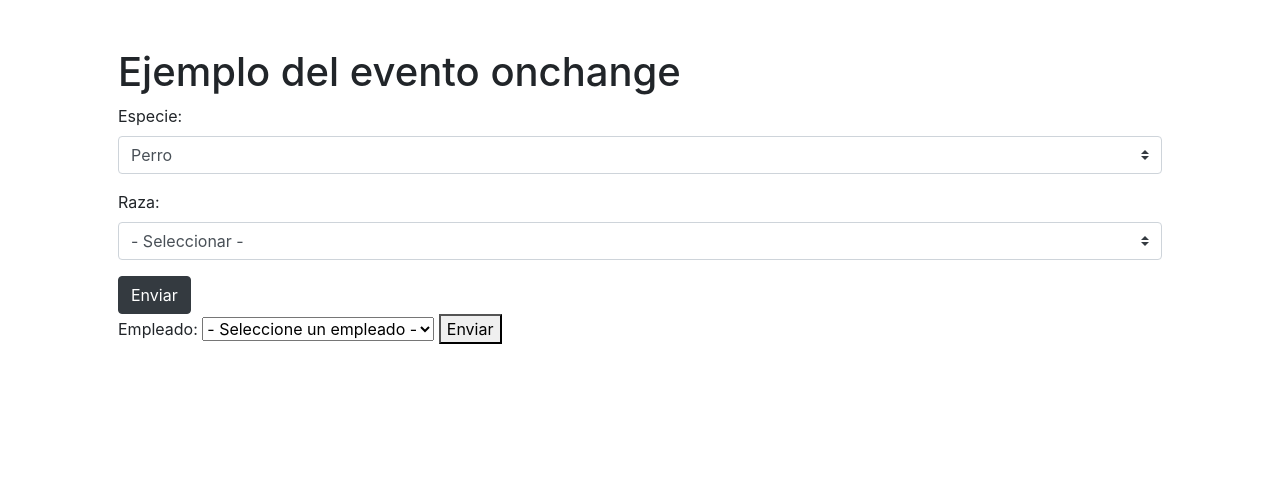
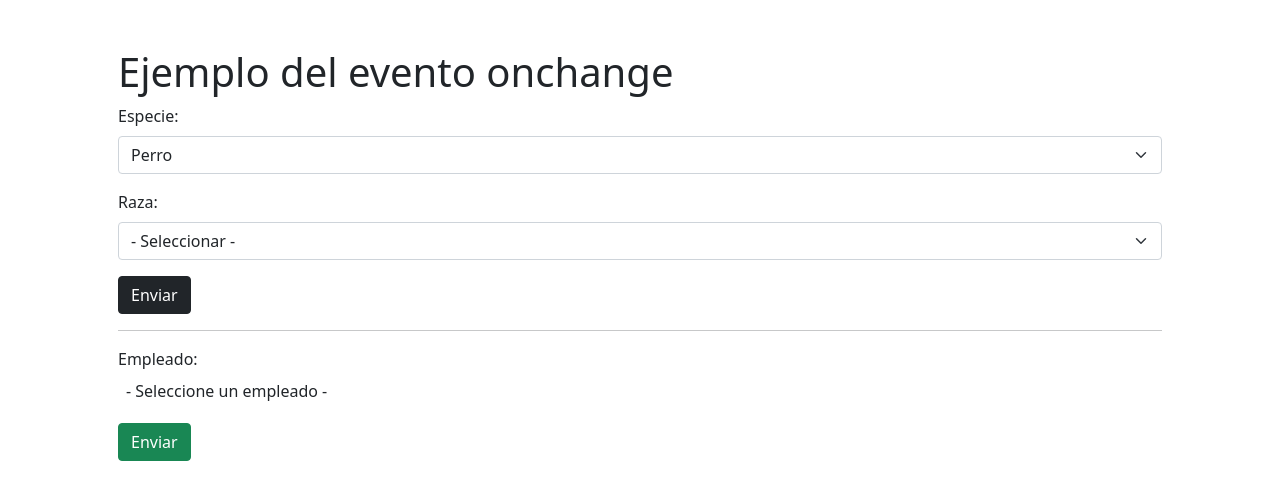
Before and after one commit to neorepo/loginscript, a PHP site: page /filter_onchange.php in a window 1280 px wide. Shown: the top 500 px of the page. Run offline with PHP 8.4, Linux system fonts and the light colour scheme; some libraries are stand-ins or nearby versions.

Commit message:
Cambios menores

```diff
--- a/config/config.ini
+++ b/config/config.ini
@@ -1,5 +1,5 @@
 [sqlitedb]
-dsn = sqlite:../db/db.sqlite
+dsn = sqlite:../db/db.db
 username =
 password =
 
--- a/public/filter_onchange.php
+++ b/public/filter_onchange.php
@@ -33,26 +33,35 @@ if ($_SERVER['REQUEST_METHOD'] == 'POST') {
     <meta charset="UTF-8">
     <meta name="viewport" content="width=device-width, initial-scale=1.0">
     <title>Prueba de filtrado en elemento select</title>
-    <link rel="stylesheet" href="https://cdn.jsdelivr.net/npm/bootstrap@4.5.3/dist/css/bootstrap.min.css"
-        integrity="sha384-TX8t27EcRE3e/ihU7zmQxVncDAy5uIKz4rEkgIXeMed4M0jlfIDPvg6uqKI2xXr2" crossorigin="anonymous">
+
+    <!-- Bootstrap CSS -->
+    <link href="https://cdn.jsdelivr.net/npm/bootstrap@5.0.0-beta1/dist/css/bootstrap.min.css" rel="stylesheet" integrity="sha384-giJF6kkoqNQ00vy+HMDP7azOuL0xtbfIcaT9wjKHr8RbDVddVHyTfAAsrekwKmP1" crossorigin="anonymous">
+
+    <!-- Select2 CSS -->
+    <link href="https://cdn.jsdelivr.net/npm/select2@4.1.0-beta.1/dist/css/select2.min.css" rel="stylesheet" />
+
+    <!-- select2-bootstrap4-theme -->
+    <link href="https://raw.githack.com/ttskch/select2-bootstrap4-theme/master/dist/select2-bootstrap4.min.css" rel="stylesheet">
+
+
 </head>
 <body class="container p-5">
 
     <h1>Ejemplo del evento onchange</h1>
 
     <form action="" method="POST">
-    <div class="form-group">
-        <label for="id-especie">Especie:</label>
-        <select name="id_especie" id="id-especie" class="custom-select">
+        <div class="mb-3">
+            <label for="id-especie" class="form-label">Especie:</label>
+            <select name="id_especie" id="id-especie" class="form-select">
                 <?php foreach ($especies as $key => $especie): ?>
                 <option value="<?= $especie['id_especie']; ?>" <?= ($especie['id_especie'] == $mascota['id_especie']) ? 'selected' : ''; ?>><?= $especie['nombre']; ?></option>
                 <?php endforeach; ?>
             </select>
         </div>
 
-    <div class="form-group">
-        <label for="id-raza">Raza:</label>
-        <select name="id_raza" id="id-raza" class="custom-select" required>
+        <div class="mb-3">
+            <label for="id-raza" class="form-label">Raza:</label>
+            <select name="id_raza" id="id-raza" class="form-select" required>
                 <option value="">- Seleccionar -</option>
                 <?php foreach ($razas as $key => $raza): ?>
                 <!-- https://www.youtube.com/watch?v=x5trGVMKTdY&list=PLhQjrBD2T380xvFSUmToMMzERZ3qB5Ueu&index=7 min: 53:00 -->
@@ -64,6 +73,59 @@ if ($_SERVER['REQUEST_METHOD'] == 'POST') {
         <button type="submit" class="btn btn-dark">Enviar</button>
     </form>
 
+    <hr class="mb-3">
+
+    <!-- <ul id="list">
+        <li class="item">SAM</li>
+        <li style="color: #FFC011;">NEO</li>
+        <li data-item="JUL">JUL</li>
+        <li id="name">VIC</li>
+        <li title="SIL">SIL</li>
+        <li style="color: #00A2E6;">GEO</li>
+    </ul> -->
+
+    <!-- https://html.spec.whatwg.org/multipage/form-elements.html#the-select-element -->
+    <form>
+
+        <div class="mb-3">
+            <label for="empleado" class="form-label">Empleado:</label>
+            <select name="empleado" id="empleado" class="form-select js-example-responsive" data-live-search="true" required>
+                <!-- Cuando no hay una opción predeterminada, se puede usar un marcador de posición en su lugar: -->
+                <option value="">- Seleccione un empleado -</option>
+                <option value="GOMEZ">GOMEZ</option>
+                <option value="ESCOBAR">ESCOBAR</option>
+                <option value="RUFINO">RUFINO</option>
+                <option value="RODRIGUEZ">RODRIGUEZ</option>
+                <option value="BARRERA">BARRERA</option>
+                <option value="OROSCO" name="apellido">OROSCO</option>
+                <option value="YPANAQUE">YPANAQUE</option>
+            </select>
+        </div>
+
+        <button type="submit" class="btn btn-success">Enviar</button>
+    </form>
+
+    <script src="https://cdn.jsdelivr.net/npm/@popperjs/core@2.5.4/dist/umd/popper.min.js" integrity="sha384-q2kxQ16AaE6UbzuKqyBE9/u/KzioAlnx2maXQHiDX9d4/zp8Ok3f+M7DPm+Ib6IU" crossorigin="anonymous"></script>
+    <script src="https://cdn.jsdelivr.net/npm/bootstrap@5.0.0-beta1/dist/js/bootstrap.min.js" integrity="sha384-pQQkAEnwaBkjpqZ8RU1fF1AKtTcHJwFl3pblpTlHXybJjHpMYo79HY3hIi4NKxyj" crossorigin="anonymous"></script>
+
+    <!-- Jquery JS -->
+    <script src="http://code.jquery.com/jquery-3.5.1.slim.min.js" integrity="sha256-4+XzXVhsDmqanXGHaHvgh1gMQKX40OUvDEBTu8JcmNs=" crossorigin="anonymous"></script>
+    <!-- Select2 JS -->
+    <script src="https://cdn.jsdelivr.net/npm/select2@4.1.0-beta.1/dist/js/select2.min.js"></script>
+
+    <script>
+
+        $(document).ready(function () {
+            $('#empleado').select2({
+                theme: 'bootstrap4',
+                language: {
+                    noResults: function () { return "No se encontraron resultados" }
+                }
+            });
+
+        });
+
+    </script>
 
     <script>
         // Dynamic select
@@ -72,18 +134,19 @@ if ($_SERVER['REQUEST_METHOD'] == 'POST') {
         const selectEspecie = document.querySelector('select#id-especie');
         const selectRaza = document.querySelector('select#id-raza');
 
-    var obj = setInterval(bind, 500);
+        var obj = setInterval(blink, 500);
         // https://www.youtube.com/watch?v=x5trGVMKTdY&list=PLhQjrBD2T380xvFSUmToMMzERZ3qB5Ueu&index=7
         // Más eficiente y se reduce la cant. de caracteres en el script min 20:50
         const h1El = document.querySelector("h1");
-    function bind() {
+        function blink() {
             if (h1El) {
-            if (h1El.style.visibility === "visible") {
-                h1El.style.visibility = "hidden";
-            } else {
-                h1El.style.visibility = "visible";
+                h1El.style.visibility = (h1El.style.visibility === "visible" ? "hidden": "visible");
             }
         }
+
+        function toggle(id){
+            var n = document.getElementById(id);
+            n.style.display =  (n.style.display != 'none' ? 'none' : '' );
         }
 
         document.addEventListener('DOMContentLoaded', (e) => {
@@ -109,7 +172,7 @@ if ($_SERVER['REQUEST_METHOD'] == 'POST') {
         function initOnchangeSelect() {
             if (selectEspecie) {
                 // https://www.w3.org/WAI/WCAG21/Techniques/client-side-script/SCR24
-            selectEspecie.onchange = function (e) { mostrarOcultar(this, e); }
+                selectEspecie.onchange = function (e) { return mostrarOcultar(this, e); }
             }
         }
 
@@ -128,32 +191,7 @@ if ($_SERVER['REQUEST_METHOD'] == 'POST') {
             }
         }
     </script>
-    <!--<ul id="list">
-        <li class="item">SAM</li>
-        <li style="color: #FFC011;">NEO</li>
-        <li data-item="JUL">JUL</li>
-        <li id="name">VIC</li>
-        <li title="SIL">SIL</li>
-        <li style="color: #00A2E6;">GEO</li>
-    </ul>-->
 
-    <!-- https://html.spec.whatwg.org/multipage/form-elements.html#the-select-element -->
-    <form>
-        <label for="empleado">Empleado:</label>
-        <select name="empleado" id="empleado" required>
-            <!-- Cuando no hay una opción predeterminada, se puede usar un marcador de posición en su lugar: -->
-            <option value="">- Seleccione un empleado -</option>
-            <option value="GOMEZ">GOMEZ</option>
-            <option value="ESCOBAR">ESCOBAR</option>
-            <option value="RUFINO">RUFINO</option>
-            <option value="RODRIGUEZ">RODRIGUEZ</option>
-            <option value="BARRERA">BARRERA</option>
-            <option value="OROSCO" name="apellido">OROSCO</option>
-            <option value="YPANAQUE">YPANAQUE</option>
-        </select>
-
-        <button type="submit">Enviar</button>
-    </form>
 
     <script>
 
--- a/public/login_usuario.php
+++ b/public/login_usuario.php
@@ -4,6 +4,8 @@ require_once '../src/Db.php';
 
 require_once '../includes/funciones.php';
 require_once '../src/Token.php';
+
+var_dump( Db::query('SELECT * FROM sqlite_sequence;') );
 
 // Array con valores por defecto
 $usuario = [
--- a/templates/usuario/cambiar_clave.html
+++ b/templates/usuario/cambiar_clave.html
@@ -7,7 +7,7 @@
                 spellcheck="false" autocomplete="off" autocorrect="off" autocapitalize="off">
 
 
-            <div class="form-group">
+            <div class="mb-3">
                 <label for="password">Contraseña</label>
 
                 <input type="password" name="password" id="password" value="<?php echo $usuario['password']; ?>"
@@ -16,7 +16,7 @@
                 <span
                     class="invalid-feedback"><?php echo isset($errors['password']) ? $errors['password'] : ''; ?></span>
             </div>
-            <div class="form-group">
+            <div class="mb-3">
                 <label for="password">Nueva contraseña</label>
 
                 <input type="password" name="new_password" id="new-password" value="<?php ; ?>"
@@ -25,7 +25,7 @@
                 <span
                     class="invalid-feedback"><?php echo isset($errors['new_password']) ? $errors['new_password'] : ''; ?></span>
             </div>
-            <div class="form-group">
+            <div class="mb-3">
                 <label for="password">Confirmar contraseña</label>
 
                 <input type="password" name="confirm_password" id="confirm-password" value="<?php  ?>"
--- a/templates/usuario/login_usuario.html
+++ b/templates/usuario/login_usuario.html
@@ -18,7 +18,7 @@
                 spellcheck="false" autocomplete="off" autocorrect="off" autocapitalize="off">
 
             <!-- E-mail -->
-            <div class="form-group">
+            <div class="mb-3">
                 <label for="email">E-mail</label>
                 <input type="text" name="email" id="email" value="<?php echo $usuario['email']; ?>"
                     class="form-control form-control-lg <?php echo isset($errors['email']) ? 'is-invalid' : ''; ?>"
@@ -28,7 +28,7 @@
             <!-- Fin E-mail -->
 
             <!-- Contraseña -->
-            <div class="form-group">
+            <div class="mb-3">
                 <label for="password">Contraseña</label>
 
                 <!-- Enlace de restablecimiento de contraseña -->
--- a/templates/usuario/olvido_clave.html
+++ b/templates/usuario/olvido_clave.html
@@ -7,7 +7,7 @@
         <form action="#" method="post">
             <input type="hidden" name="token" value="<?php echo htmlspecialchars(Token::csrf()); ?>" readonly
                 spellcheck="false" autocomplete="off" autocorrect="off" autocapitalize="off">
-            <div class="form-group">
+            <div class="mb-3">
                 <label for="email">E-mail</label>
                 <input type="email" name="email" id="email" value="<?php echo $usuario['email']; ?>"
                     class="form-control form-control-lg <?php echo isset($errors['email']) ? 'is-invalid' : ''; ?>"
--- a/templates/usuario/restablecer_clave.html
+++ b/templates/usuario/restablecer_clave.html
@@ -7,7 +7,7 @@
             <input type="hidden" name="token" value="<?php echo htmlspecialchars(Token::csrf()); ?>" readonly
                 spellcheck="false" autocomplete="off" autocorrect="off" autocapitalize="off">
 
-            <div class="form-group">
+            <div class="mb-3">
                 <label for="password" class="mb-0">Contraseña</label>
                 <small id="passwordHelp" class="form-text mb-2">Utiliza ocho caracteres como mínimo con
                     una combinación de letras y números, sin caracteres especiales, excepto estos: @ . - _ ~ ! # $ % ^
@@ -18,7 +18,7 @@
                 <span
                     class="invalid-feedback"><?php echo isset($errors['password']) ? $errors['password'] : ''; ?></span>
             </div>
-            <div class="form-group">
+            <div class="mb-3">
                 <label for="password">Confirmar contraseña</label>
                 <input type="password" name="confirm_password" id="confirm-password" value="<?php  ?>"
                     class="form-control form-control-lg <?php echo isset($errors['confirm_password']) ? 'is-invalid' : ''; ?>"
```
Also changed, not shown: public/css/main.css (+7 -6 lines), templates/base.html (+5 -6 lines), templates/hack.html (+11 -10 lines), templates/index.html (+30 -15 lines), templates/usuario/registro_usuario.html (+10 -10 lines), config/Config.php (line endings or trailing spaces), db/db.db (added), db/db.sqlite (deleted). Lines whose indentation alone changed are shown as unchanged.
